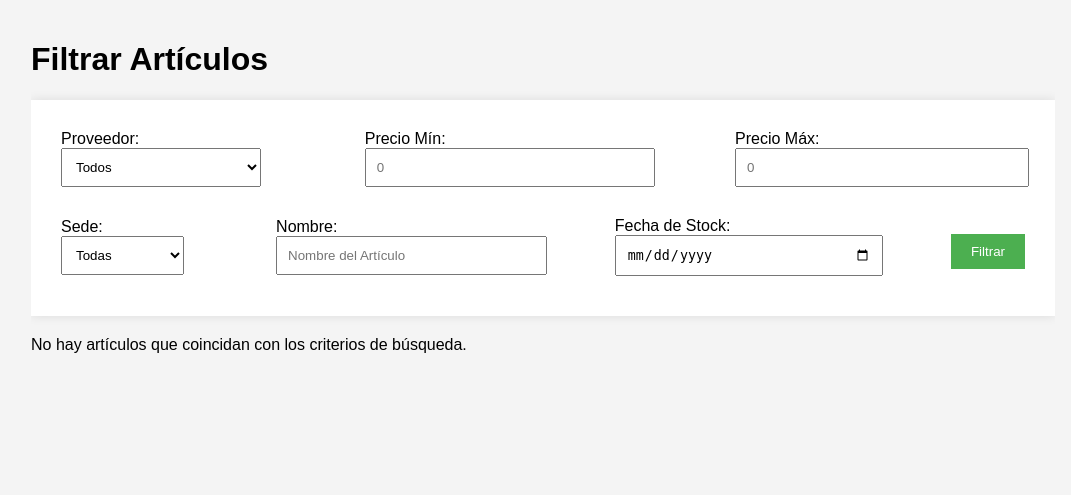
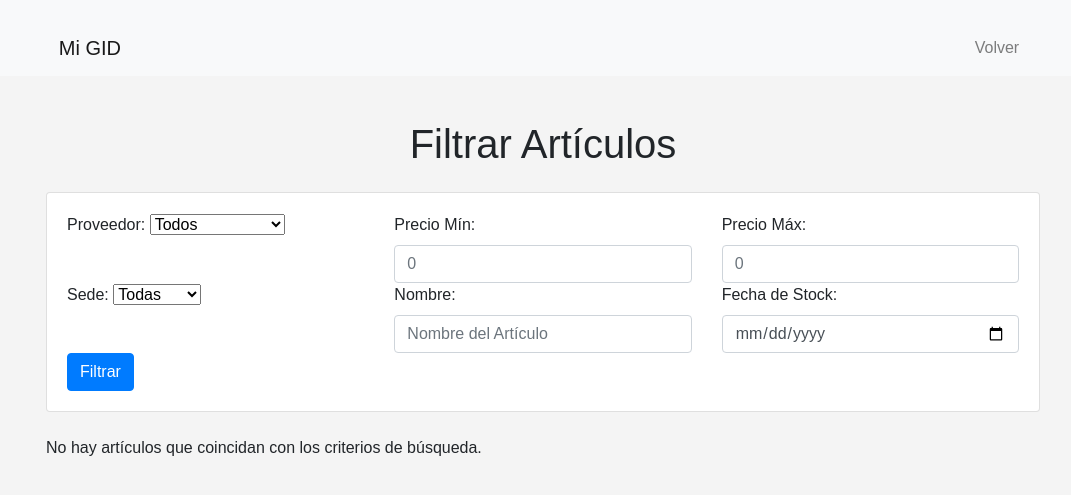
Before and after one commit to 1SR4Sil12/PASIR, a Django app: page /inventario/ in a window 1280 px wide. Shown: the top 495 px of the page, without its empty margins (97-1168 px from the left). Run offline with Django 3.2, Linux system fonts and the light colour scheme; a user stored in the database is signed in; data comes from the database, SQL or seed files in the repository; both versions use the stored data as it was after the commit; some libraries are stand-ins or nearby versions.

Commit message:
arreglando cosas

```diff
--- a/miGID/inventario/templates/inventario/filtro.html
+++ b/miGID/inventario/templates/inventario/filtro.html
@@ -1,7 +1,10 @@
 <!DOCTYPE html>
 <html>
 <head>
-    <title>Prueba</title>
+    <title>Inventario</title>
+
+    <link rel="stylesheet" href="https://stackpath.bootstrapcdn.com/bootstrap/4.5.2/css/bootstrap.min.css">
+
     <style>
         @media (max-width: 600px){}
         @media (min-width: 601px) and (max-width: 1024px){}
@@ -67,57 +70,76 @@
         }
         tr:nth-child(even){background-color: #f2f2f2;}
         tr:hover {background-color: #ddd;}
+
     </style>
+
 </head>
 <body>
 
+<nav class="navbar navbar-expand-lg navbar-light bg-light">
     <div class="container">
-    <h1>Filtrar Artículos</h1>
-    <div class="filter-container">
-        <form action="" method="post" class="filter-form">
+        <a class="navbar-brand" href="{% url 'index' %}">Mi GID</a>
+        <div class="collapse navbar-collapse" id="navbarSupportedContent">
+            <ul class="navbar-nav ml-auto">
+                {% if user.is_authenticated %}
+                    <li class="nav-item">
+                        <a class="nav-link" href="{% url 'index' %}">Volver</a>
+                    </li>
+                {% endif %}
+            </ul>
+        </div>
+    </div>
+</nav>
+
+<div class="container mt-4">
+    <h1 class="text-center mb-4">Filtrar Artículos</h1>
+    <div class="card mb-4">
+        <div class="card-body">
+            <form action="" method="post" class="row g-3">
                 {% csrf_token %}
-            <div>
-                <label for="proveedor">Proveedor:</label>
-                <select name="proveedor" id="proveedor">
+                <div class="col-md-4">
+                    <label for="proveedor" class="form-label">Proveedor:</label>
+                    <select name="proveedor" id="proveedor" class="form-select">
                         <option value="">Todos</option>
                         {% for proveedor in proveedores %}
                             <option value="{{ proveedor.id }}">{{ proveedor.nom }}</option>
                         {% endfor %}
                     </select>
                 </div>
-            <div>
-                <label for="precio_min">Precio Mín:</label>
-                <input type="number" id="precio_min" name="precio_minimo" placeholder="0">
+                <div class="col-md-4">
+                    <label for="precio_min" class="form-label">Precio Mín:</label>
+                    <input type="number" id="precio_min" name="precio_minimo" placeholder="0" class="form-control">
                 </div>
-            <div>
-                <label for="precio_max">Precio Máx:</label>
-                <input type="number" id="precio_max" name="precio_maximo" placeholder="0">
+                <div class="col-md-4">
+                    <label for="precio_max" class="form-label">Precio Máx:</label>
+                    <input type="number" id="precio_max" name="precio_maximo" placeholder="0" class="form-control">
                 </div>
-            <div>
-                <label for="sede">Sede:</label>
-                <select name="sede" id="sede">
+                <div class="col-md-4">
+                    <label for="sede" class="form-label">Sede:</label>
+                    <select name="sede" id="sede" class="form-select">
                         <option value="">Todas</option>
                         {% for sede in sedes %}
                             <option value="{{ sede.id }}">{{ sede.nom }}</option>
                         {% endfor %}
                     </select>
                 </div>
-            <div>
-                <label for="nombre_articulo">Nombre:</label>
-                <input type="text" id="nombre_articulo" name="nombre_articulo" placeholder="Nombre del Artículo">
+                <div class="col-md-4">
+                    <label for="nombre_articulo" class="form-label">Nombre:</label>
+                    <input type="text" id="nombre_articulo" name="nombre_articulo" placeholder="Nombre del Artículo" class="form-control">
                 </div>
-            <div>
-                <label for="fecha_stock">Fecha de Stock:</label>
-                <input type="date" id="fecha_stock" name="fecha_stock">
+                <div class="col-md-4">
+                    <label for="fecha_stock" class="form-label">Fecha de Stock:</label>
+                    <input type="date" id="fecha_stock" name="fecha_stock" class="form-control">
                 </div>
-            <div>
-                <button type="submit">Filtrar</button>
+                <div class="col-12">
+                    <button type="submit" class="btn btn-primary">Filtrar</button>
                 </div>
             </form>
         </div>
+    </div>
 
     {% if articulos %}
-    <table>
+    <table class="table table-striped">
         <thead>
             <tr>
                 <th>Nombre</th>
@@ -139,6 +161,7 @@
                 <td>{{ articulo.fecha_stock|date:"d-m-Y" }}</td>
             </tr>
             {% endfor %}
+        </tbody>
     </table>
     {% else %}
     <p>No hay artículos que coincidan con los criterios de búsqueda.</p>
--- a/miGID/inventario/views.py
+++ b/miGID/inventario/views.py
@@ -30,7 +30,7 @@ class ArticuloForm(ModelForm):
 
 # Vistas para creación
 
-@permission_required('app.add_proveedor', raise_exception=True)
+@permission_required('inventario.add_proveedores', raise_exception=True)
 @login_required
 def add_proveedor(request):
     if request.method == 'POST':
@@ -40,11 +40,11 @@ def add_proveedor(request):
             return redirect('index')
     else:
         form = ProveedorForm()
-    if not request.user.has_perm('app.add_proveedor'):
+    if not request.user.has_perm('inventario.add_proveedores'):
         raise PermissionDenied
     return render(request, 'inventario/add_proveedor.html', {'form': form})
 
-@permission_required('app.add_sede', raise_exception=True)
+@permission_required('inventario.add_sede', raise_exception=True)
 @login_required
 def add_sede(request):
     if request.method == 'POST':
@@ -54,11 +54,11 @@ def add_sede(request):
             return redirect('index')
     else:
         form = SedeForm()
-    if not request.user.has_perm('app.add_sede'):
+    if not request.user.has_perm('inventario.add_sede'):
         raise PermissionDenied
     return render(request, 'inventario/add_sede.html', {'form': form})
 
-@permission_required('app.add_articulo', raise_exception=True)
+@permission_required('inventario.add_articulo', raise_exception=True)
 @login_required
 def add_articulo(request):
     if request.method == 'POST':
@@ -68,7 +68,7 @@ def add_articulo(request):
             return redirect('index')
     else:
         form = ArticuloForm()
-    if not request.user.has_perm('app.add_articulo'):
+    if not request.user.has_perm('inventario.add_articulo'):
         raise PermissionDenied
     return render(request, 'inventario/add_articulo.html', {'form': form})
 
@@ -114,7 +114,7 @@ def index(request):
 @login_required
 def filtro(request):
     sedes = Sede.objects.all()
-    proveedores = Proveedores.objects.all()  # Obtener todos los proveedores
+    proveedores = Proveedores.objects.all()
     articulos = None
 
     if request.method == 'POST':
@@ -125,8 +125,10 @@ def filtro(request):
         precio_maximo = request.POST.get('precio_maximo')
         fecha_stock = request.POST.get('fecha_stock')
 
-        articulos = Articulo.objects.filter(sede_id=sede_id)
+        articulos = Articulo.objects.all()
 
+        if sede_id:
+            articulos = articulos.filter(sede_id=sede_id)
         if nombre_articulo:
             articulos = articulos.filter(nom__icontains=nombre_articulo)
         if proveedor_id:
```
Also changed, not shown: miGID/inventario/templates/inventario/add_articulo.html (+17 -16 lines), miGID/inventario/templates/inventario/add_proveedor.html (+17 -16 lines), miGID/inventario/templates/inventario/add_sede.html (+20 -16 lines), miGID/inventario/templates/inventario/index.html (+21 -9 lines), miGID/db.sqlite3. Lines whose indentation alone changed are shown as unchanged.
